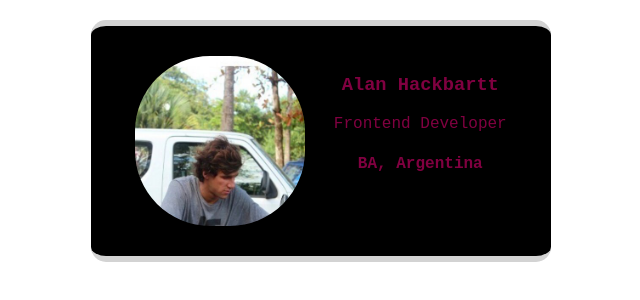
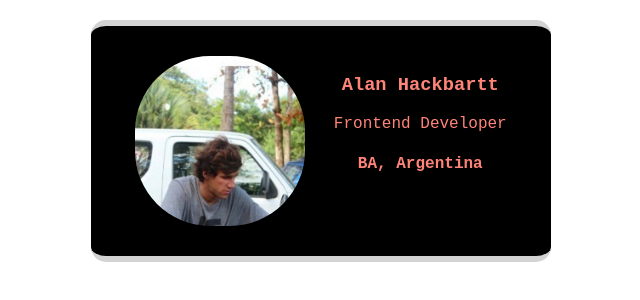
Before and after one commit to Alan-H-H/bussines-card, a website built with Vite: page index.html in a window 1280 px wide. Shown: the whole page, without its empty margins (319-959 px from the left). Built offline with nearby package versions, Linux system fonts and the light colour scheme.

Commit message:
Update styles.css

```diff
--- a/styles.css
+++ b/styles.css
@@ -22,7 +22,7 @@ body {
     justify-content: space-around;
     text-align: center;
     background: black;
-    color: #800040;
+    color: #ff8478;
     border-top: 6px solid lightgrey;
     border-bottom: 6px solid lightgrey;
     border-radius: 15px;
```
